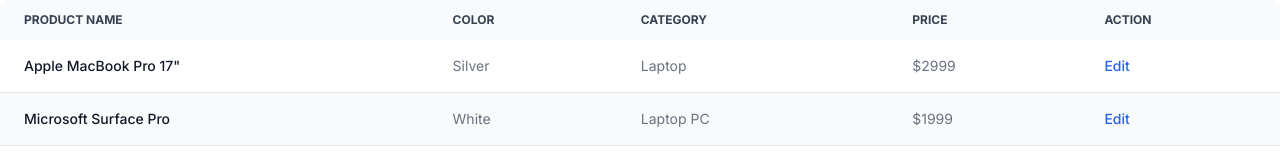
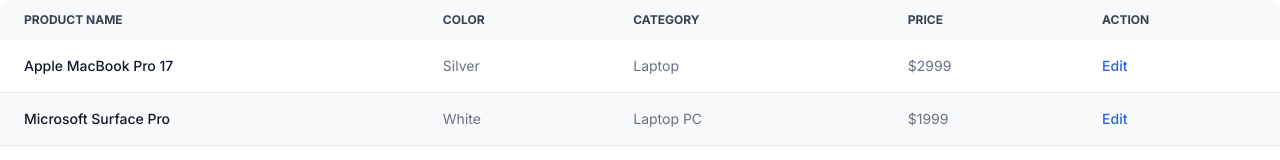
Before and after one commit to arthurkoblet210/stockrocket, a Next.js app: page /scan in a window 1280 px wide. Shown: the top 160 px of the page. Built offline with nearby package versions, Linux system fonts and the light colour scheme.

Commit message:
fix vercel bug

```diff
--- a/src/app/scan/page.tsx
+++ b/src/app/scan/page.tsx
@@ -26,7 +26,7 @@
                 <tbody>
                     <tr className="odd:bg-white odd:dark:bg-gray-900 even:bg-gray-50 even:dark:bg-gray-800 border-b dark:border-gray-700">
                         <th scope="row" className="px-6 py-4 font-medium text-gray-900 whitespace-nowrap dark:text-white">
-                            Apple MacBook Pro 17"
+                            Apple MacBook Pro 17
                         </th>
                         <td className="px-6 py-4">
                             Silver
```
